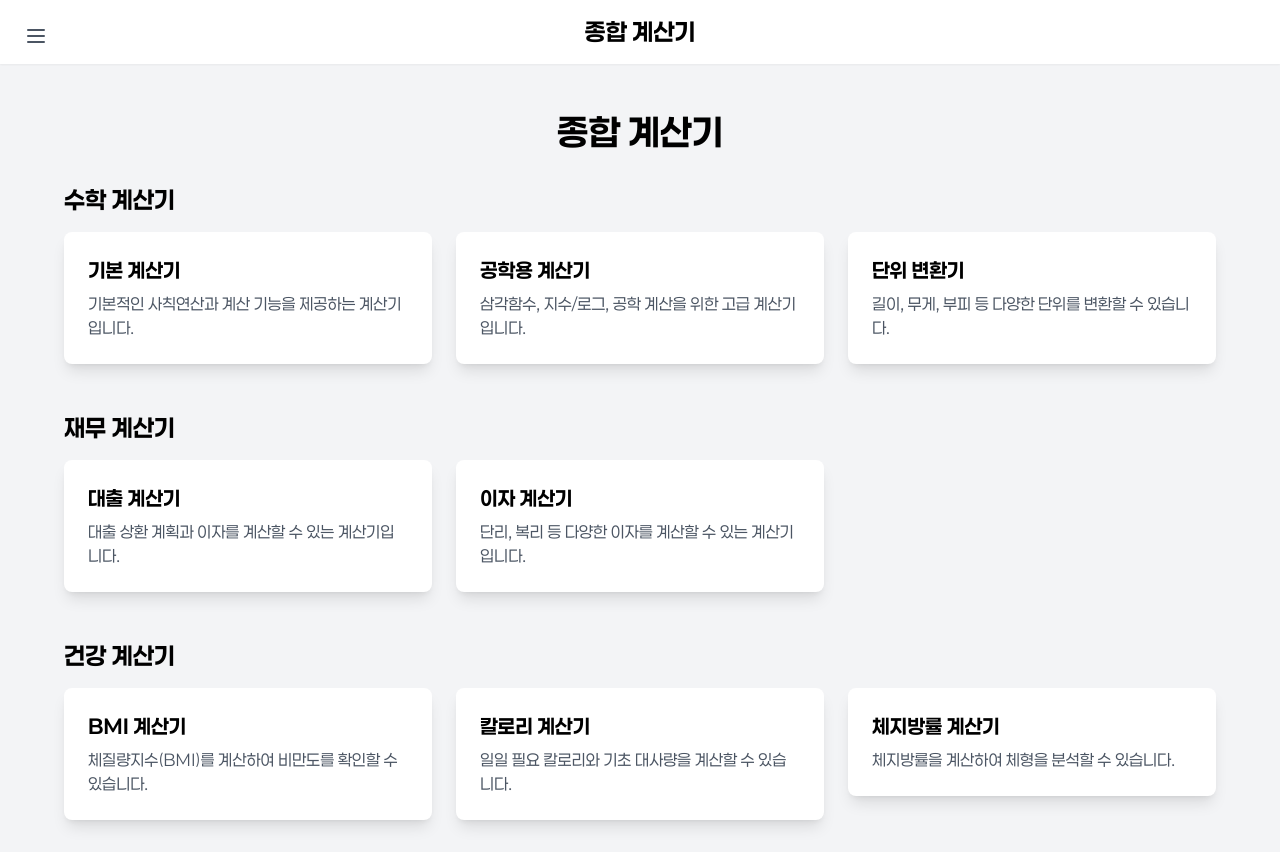
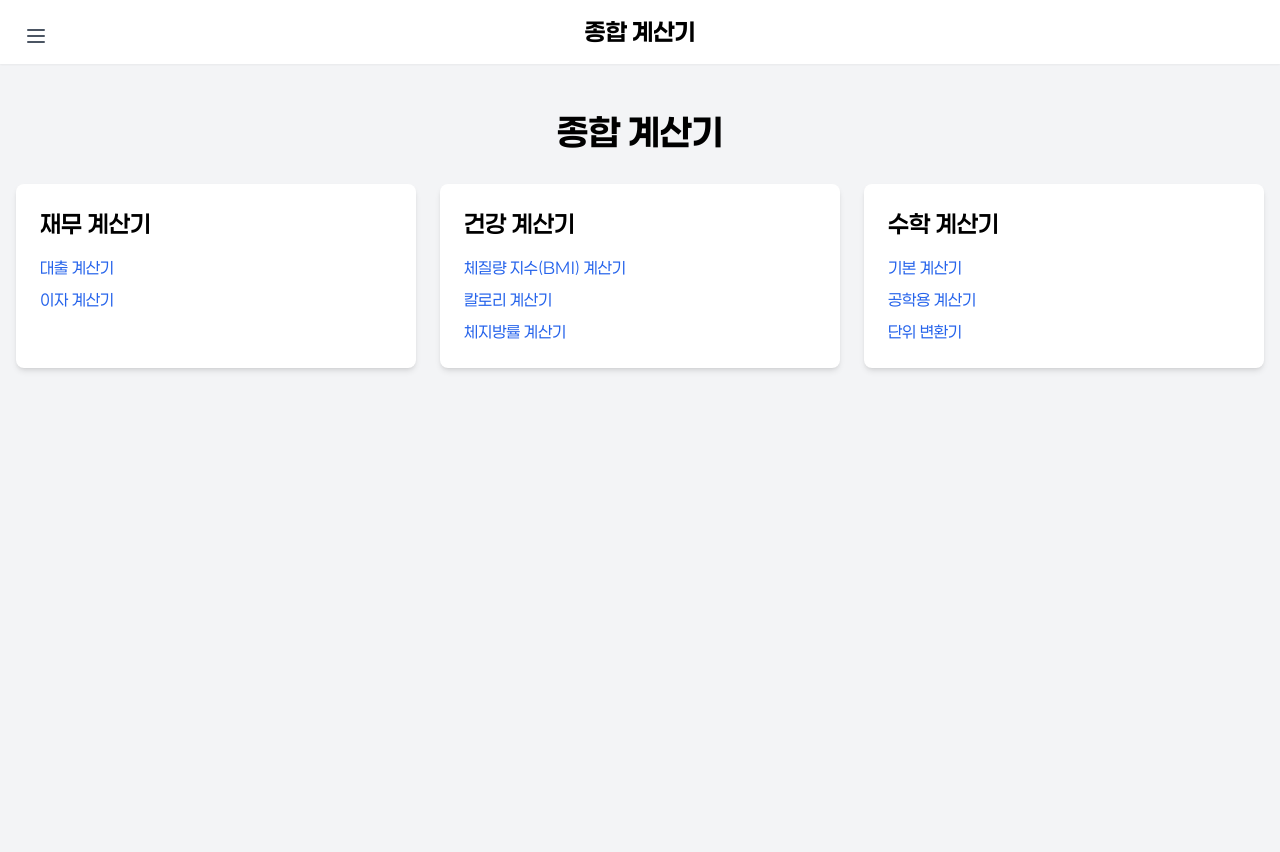
Before and after one commit to tobontob/calculator, a Next.js app: page / in a window 1280 px wide. After the commit the page ends 800 px from the top, so only its background shows below. Built offline with nearby package versions, Linux system fonts and the light colour scheme.

Commit message:
Update page.tsx

```diff
--- a/src/app/page.tsx
+++ b/src/app/page.tsx
@@ -23,9 +23,9 @@ export default function Home() {
     {
       title: '수학 계산기',
       items: [
-        { name: '단위 변환기', path: '/math/unit-converter' },
         { name: '기본 계산기', path: '/math/basic' },
         { name: '공학용 계산기', path: '/math/scientific' },
+        { name: '단위 변환기', path: '/math/unit-converter' },
       ],
     },
   ];
@@ -33,80 +33,24 @@ export default function Home() {
   return (
     <main className="container mx-auto px-4 py-8">
       <h1 className="text-4xl font-bold text-center mb-8">종합 계산기</h1>
-      <div className="space-y-12 max-w-6xl mx-auto">
-        {/* 수학 계산기 섹션 */}
-        <section>
-          <h2 className="text-2xl font-bold mb-4">수학 계산기</h2>
-          <div className="grid grid-cols-1 md:grid-cols-2 lg:grid-cols-3 gap-6">
-            <Link href="/math/basic" className="block">
-              <div className="bg-white p-6 rounded-lg shadow-lg hover:shadow-xl transition-shadow">
-                <h3 className="text-xl font-bold mb-2">기본 계산기</h3>
-                <p className="text-gray-600">기본적인 사칙연산과 계산 기능을 제공하는 계산기입니다.</p>
-              </div>
-            </Link>
-
-            <Link href="/math/scientific" className="block">
-              <div className="bg-white p-6 rounded-lg shadow-lg hover:shadow-xl transition-shadow">
-                <h3 className="text-xl font-bold mb-2">공학용 계산기</h3>
-                <p className="text-gray-600">삼각함수, 지수/로그, 공학 계산을 위한 고급 계산기입니다.</p>
-              </div>
-            </Link>
-
-            <Link href="/math/unit-converter" className="block">
-              <div className="bg-white p-6 rounded-lg shadow-lg hover:shadow-xl transition-shadow">
-                <h3 className="text-xl font-bold mb-2">단위 변환기</h3>
-                <p className="text-gray-600">길이, 무게, 부피 등 다양한 단위를 변환할 수 있습니다.</p>
-              </div>
-            </Link>
+      <div className="grid md:grid-cols-2 lg:grid-cols-3 gap-6">
+        {categories.map((category) => (
+          <div key={category.title} className="bg-white rounded-lg shadow-md p-6">
+            <h2 className="text-2xl font-semibold mb-4">{category.title}</h2>
+            <ul className="space-y-2">
+              {category.items.map((item) => (
+                <li key={item.path}>
+                  <Link
+                    href={item.path}
+                    className="text-blue-600 hover:text-blue-800 hover:underline"
+                  >
+                    {item.name}
+                  </Link>
+                </li>
+              ))}
+            </ul>
           </div>
-        </section>
-
-        {/* 재무 계산기 섹션 */}
-        <section>
-          <h2 className="text-2xl font-bold mb-4">재무 계산기</h2>
-          <div className="grid grid-cols-1 md:grid-cols-2 lg:grid-cols-3 gap-6">
-            <Link href="/financial/loan" className="block">
-              <div className="bg-white p-6 rounded-lg shadow-lg hover:shadow-xl transition-shadow">
-                <h3 className="text-xl font-bold mb-2">대출 계산기</h3>
-                <p className="text-gray-600">대출 상환 계획과 이자를 계산할 수 있는 계산기입니다.</p>
-              </div>
-            </Link>
-
-            <Link href="/financial/interest" className="block">
-              <div className="bg-white p-6 rounded-lg shadow-lg hover:shadow-xl transition-shadow">
-                <h3 className="text-xl font-bold mb-2">이자 계산기</h3>
-                <p className="text-gray-600">단리, 복리 등 다양한 이자를 계산할 수 있는 계산기입니다.</p>
-              </div>
-            </Link>
-          </div>
-        </section>
-
-        {/* 건강 계산기 섹션 */}
-        <section>
-          <h2 className="text-2xl font-bold mb-4">건강 계산기</h2>
-          <div className="grid grid-cols-1 md:grid-cols-2 lg:grid-cols-3 gap-6">
-            <Link href="/health/bmi" className="block">
-              <div className="bg-white p-6 rounded-lg shadow-lg hover:shadow-xl transition-shadow">
-                <h3 className="text-xl font-bold mb-2">BMI 계산기</h3>
-                <p className="text-gray-600">체질량지수(BMI)를 계산하여 비만도를 확인할 수 있습니다.</p>
-              </div>
-            </Link>
-
-            <Link href="/health/calorie" className="block">
-              <div className="bg-white p-6 rounded-lg shadow-lg hover:shadow-xl transition-shadow">
-                <h3 className="text-xl font-bold mb-2">칼로리 계산기</h3>
-                <p className="text-gray-600">일일 필요 칼로리와 기초 대사량을 계산할 수 있습니다.</p>
-              </div>
-            </Link>
-
-            <Link href="/health/bodyfat" className="block">
-              <div className="bg-white p-6 rounded-lg shadow-lg hover:shadow-xl transition-shadow">
-                <h3 className="text-xl font-bold mb-2">체지방률 계산기</h3>
-                <p className="text-gray-600">체지방률을 계산하여 체형을 분석할 수 있습니다.</p>
-              </div>
-            </Link>
-          </div>
-        </section>
+        ))}
       </div>
     </main>
   );
```
